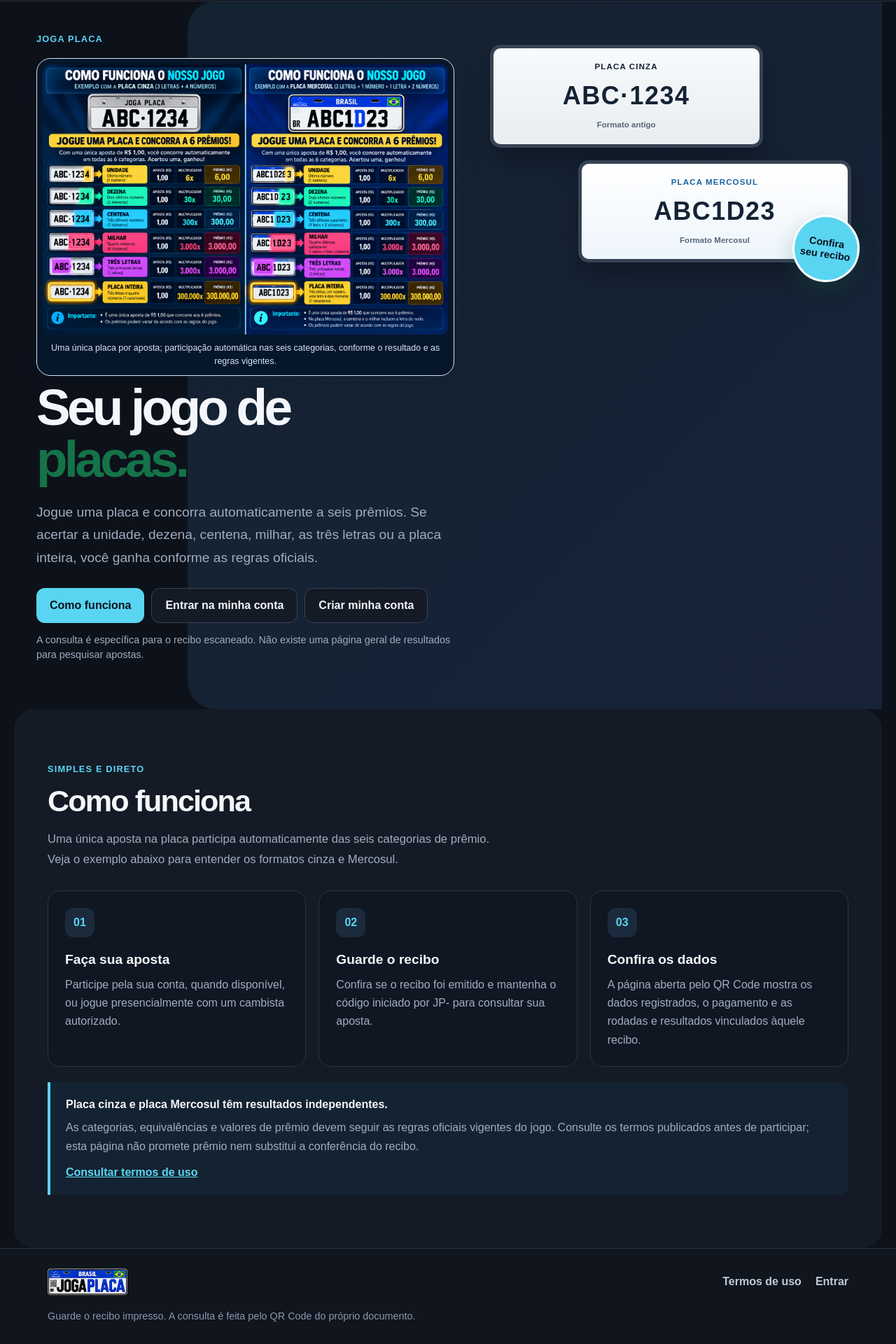
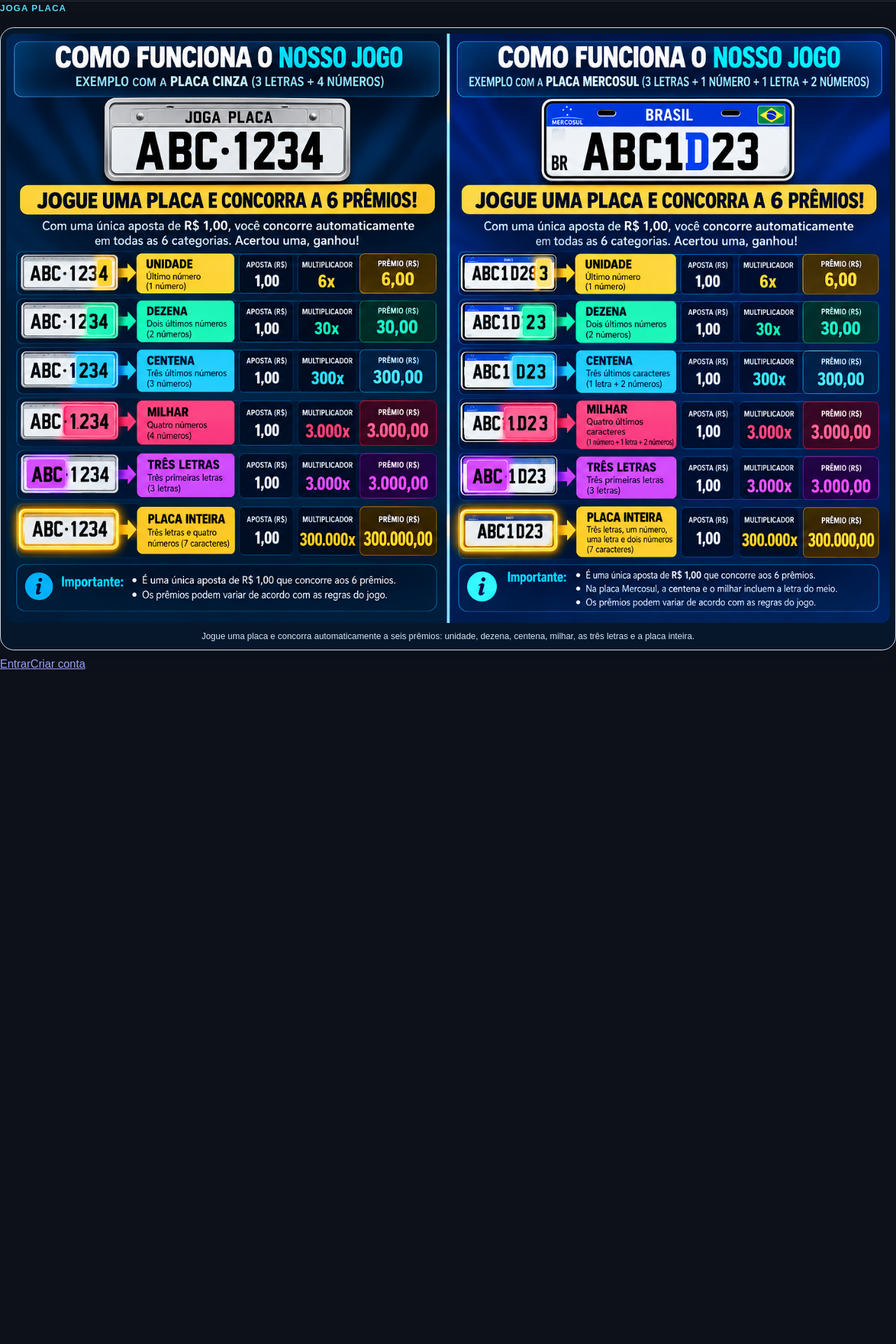
Before and after one commit to jpveiculos/JogaPlacas, a Next.js app: page / in a window 1280 px wide. Shown: the part 72-1992 px from the top of the page at 70% size. After the commit the page ends 1033 px from the top, so only its background shows below. Built offline with nearby package versions, Linux system fonts and the light colour scheme.

Commit message:
Simplifica página inicial e destaca acesso à conta

```diff
--- a/src/app/page.tsx
+++ b/src/app/page.tsx
@@ -1,70 +1,34 @@
 import type { Metadata } from "next";
 import Link from "next/link";
 import { SiteHeader } from "@/components/site-header";
-import { BrandLogo } from "@/components/brand-logo";
 
 export const dynamic = "force-dynamic";
 export const metadata: Metadata = {
   title: "Joga Placa | Seu jogo de placas",
-  description: "Conheça o Joga Placa: jogue uma placa e concorra automaticamente às seis categorias de prêmio.",
+  description: "Jogue uma placa e concorra automaticamente a seis prêmios.",
 };
 
 export default function HomePage() {
   return (
-    <div className="home-page">
+    <div className="home-page home-page-compact">
       <SiteHeader />
-
-      <section className="home-hero" aria-labelledby="home-title">
-        <div className="home-hero-copy">
-          <p className="home-eyebrow">Joga Placa</p>
+      <main className="home-entry">
+        <p className="home-eyebrow">Joga Placa</p>
         <figure className="home-how-infographic">
           <img
             src="/images/brand/como-funciona-duas-placas.PNG"
-            alt="Infográfico comparando a placa cinza e a placa Mercosul e explicando as seis categorias de prêmio."
-            loading="lazy"
+            alt="Infográfico explicando as categorias de prêmio para placa cinza e placa Mercosul."
             decoding="async"
           />
-          <figcaption>Uma única placa por aposta; participação automática nas seis categorias, conforme o resultado e as regras vigentes.</figcaption>
+          <figcaption>
+            Jogue uma placa e concorra automaticamente a seis prêmios: unidade, dezena, centena, milhar, as três letras e a placa inteira.
+          </figcaption>
         </figure>
-          <h1 id="home-title">Seu jogo de <span>placas.</span></h1>
-          <p className="home-hero-description">Jogue uma placa e concorra automaticamente a seis prêmios. Se acertar a unidade, dezena, centena, milhar, as três letras ou a placa inteira, você ganha conforme as regras oficiais.</p>
-          <div className="home-hero-actions">
-            <a className="home-primary-button" href="#como-funciona">Como funciona</a>
-            <Link className="home-secondary-button" href="/login">Entrar na minha conta</Link>
-            <Link className="home-secondary-button" href="/cadastro">Criar minha conta</Link>
-          </div>
-          <p className="home-small-note">A consulta é específica para o recibo escaneado. Não existe uma página geral de resultados para pesquisar apostas.</p>
-        </div>
-        <div className="home-hero-art" aria-label="Dois formatos de placa usados no jogo">
-          <div className="home-plate-card"><span>PLACA CINZA</span><strong>ABC·1234</strong><small>Formato antigo</small></div>
-          <div className="home-plate-card home-plate-mercosur"><span>PLACA MERCOSUL</span><strong>ABC1D23</strong><small>Formato Mercosul</small></div>
-          <div className="home-hero-stamp">Confira<br />seu recibo</div>
-        </div>
-      </section>
-
-      <section id="como-funciona" className="home-how-section" aria-labelledby="home-how-title">
-        <div className="home-section-intro">
-          <p className="home-eyebrow">Simples e direto</p>
-          <h2 id="home-how-title">Como funciona</h2>
-          <p>Uma única aposta na placa participa automaticamente das seis categorias de prêmio. Veja o exemplo abaixo para entender os formatos cinza e Mercosul.</p>
-        </div>
-        <div className="home-steps">
-          <article><span>01</span><h3>Faça sua aposta</h3><p>Participe pela sua conta, quando disponível, ou jogue presencialmente com um cambista autorizado.</p></article>
-          <article><span>02</span><h3>Guarde o recibo</h3><p>Confira se o recibo foi emitido e mantenha o código iniciado por JP- para consultar sua aposta.</p></article>
-          <article><span>03</span><h3>Confira os dados</h3><p>A página aberta pelo QR Code mostra os dados registrados, o pagamento e as rodadas e resultados vinculados àquele recibo.</p></article>
-        </div>
-        <div className="home-rules-note">
-          <strong>Placa cinza e placa Mercosul têm resultados independentes.</strong>
-          <p>As categorias, equivalências e valores de prêmio devem seguir as regras oficiais vigentes do jogo. Consulte os termos publicados antes de participar; esta página não promete prêmio nem substitui a conferência do recibo.</p>
-          <Link href="/termos-de-uso">Consultar termos de uso</Link>
-        </div>
-      </section>
-
-      <footer className="home-footer">
-        <BrandLogo className="home-brand" />
-        <div><Link href="/termos-de-uso">Termos de uso</Link><Link href="/login">Entrar</Link></div>
-        <p>Guarde o recibo impresso. A consulta é feita pelo QR Code do próprio documento.</p>
-      </footer>
+        <nav className="home-entry-actions" aria-label="Acesso à conta">
+          <Link className="home-entry-login" href="/login">Entrar</Link>
+          <Link className="home-entry-register" href="/cadastro">Criar conta</Link>
+        </nav>
+      </main>
     </div>
   );
 }
```
